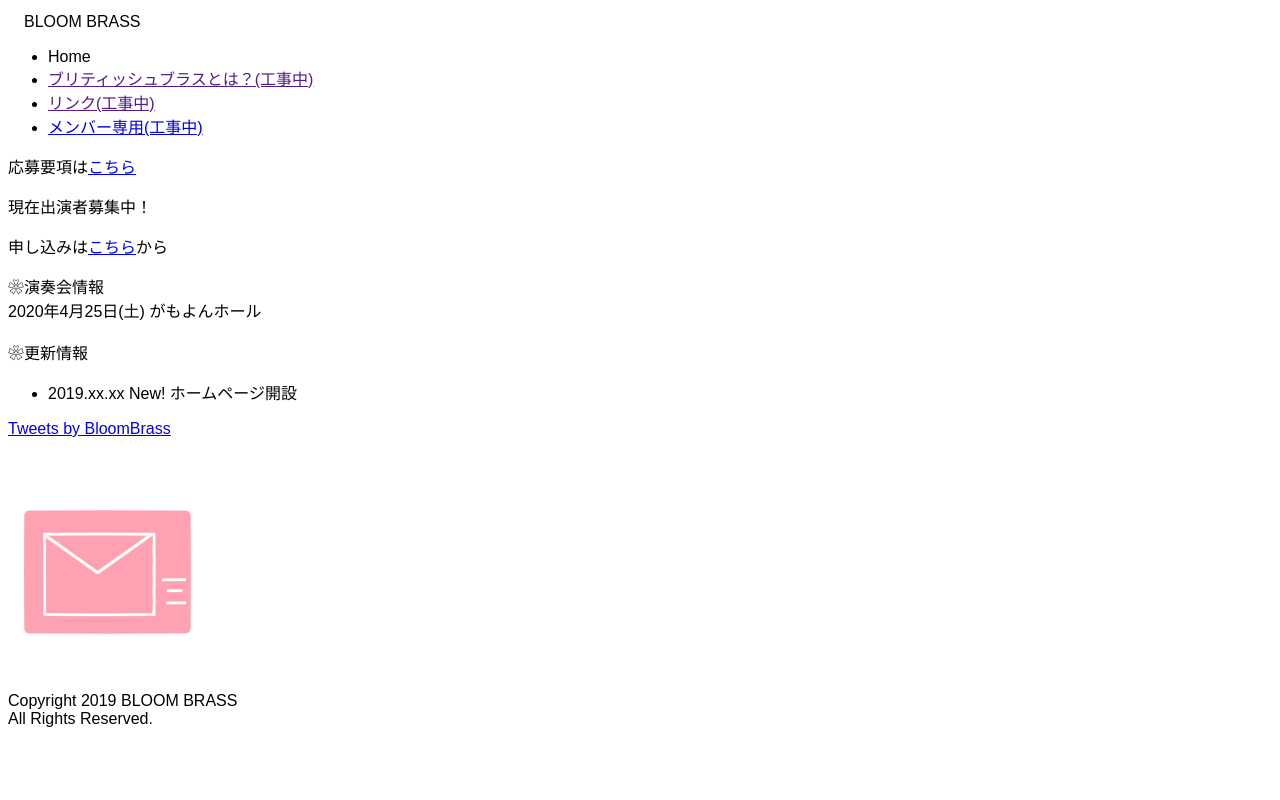
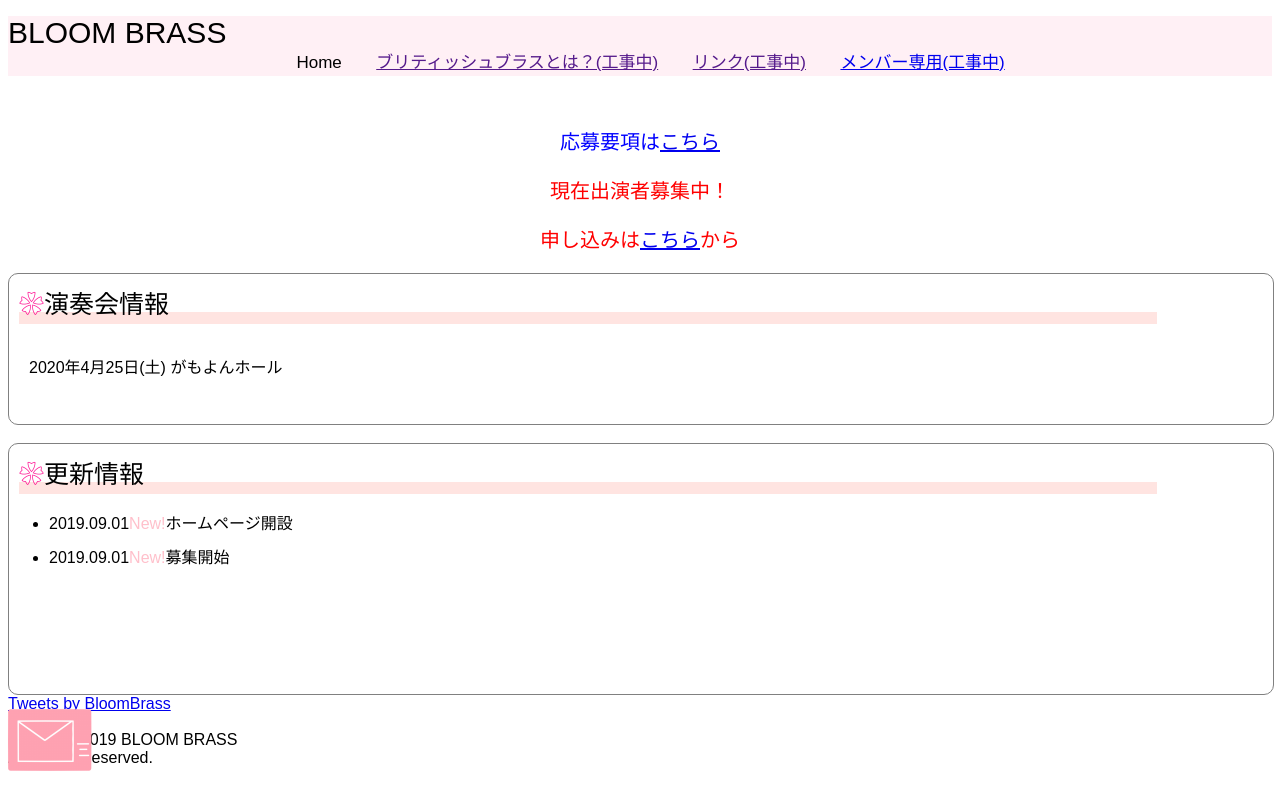
Before and after one commit to bloombrass/main, a plain HTML site: page index.html in a window 1280 px wide. Drawn offline with nearby package versions, Linux system fonts and the light colour scheme.

Commit message:
Add files via upload

```diff
--- a/index.html
+++ b/index.html
@@ -6,13 +6,15 @@
 		<meta name="viewport" content="width=device-width,initial-scale=1.0">
 		<script src="https://code.jquery.com/jquery-3.4.1.min.js"></script>
 		<link rel="stylesheet" href="style.css">
+
+		<link rel="stylesheet" href="style2.css" media="screen and (min-width: 1000px)">
 	</head>
 	<body>
 		<header class='header'>
-			<div id='bbtop'>　BLOOM BRASS</div>
+			<div id='bbtop'>BLOOM BRASS</div>
 				<nav class="global-nav">
 				    <ul class="global-nav__list">
-				      <li class="global-nav__item">Home</a></li>
+				      <li class="global-nav__item">Home</li>
 				      <li class="global-nav__item"><a href="">ブリティッシュブラスとは？(工事中)</a></li>
 				      <li class="global-nav__item"><a href="">リンク(工事中)</a></li>
 				      <li class="global-nav__item"><a href="member.html">メンバー専用(工事中)</a></li>
@@ -44,7 +46,8 @@
 			<div class='topcontent' id='info'>
 				<div class="midasi"><div class='midasi2'><span class='sakura'>❀</span>更新情報</div>
 					<ul>
-						<li>2019.xx.xx  <span class='new'>New!</span>  ホームページ開設</li>
+						<li class='newInfo'>2019.09.01<span class='new'>New!</span>ホームページ開設</li>
+						<li class='newInfo'>2019.09.01<span class='new'>New!</span>募集開始</li>
 					</ul>
 				</div>
 			</div>
--- a/style.css
+++ b/style.css
@@ -158,6 +158,7 @@
 		font-size:25px;
 	}
 
+
 	.content{
 		padding:20px;
 	}
--- /dev/null
+++ b/style2.css
@@ -0,0 +1,97 @@
+@media screen and (min-width: 999px) {
+	.header{
+		background-color: lavenderblush;
+		width:100%;
+		height:60px;
+	}
+	#bbtop{
+		font-size:30px;
+		float:left;
+	}
+	.global-nav__item{
+		display: inline;
+		position:relative;
+		top:32px;
+		bottom:0;
+		left:40px;
+		right:0;
+		padding-left: 30px;
+		font-size:17px;
+	}
+
+	.top{
+		margin-top:50px;
+		font-size:20px;
+	}
+
+
+	.topMessage{
+		text-align: center;
+		color:red;
+	}
+
+	.topMessage2{
+		text-align: center;
+		color:blue;
+	}
+
+	.topcontent{
+		border: 1px solid grey;
+		border-radius:10px;
+		width:100%;
+	}
+
+	#aboutConcert{
+		height: 150px;
+	}
+
+	#info{
+		height:250px;
+	}
+
+
+	.sakura{
+		color:deeppink;
+	}
+
+	.midasi{
+
+	}
+
+	.midasi2{
+		margin:10px;
+		width:90%;
+		height:40px;
+		background: linear-gradient(transparent 70%, mistyrose 70%);
+		font-size:25px;
+	}
+
+
+	.content{
+		padding:20px;
+	}
+
+	.new{
+		color:pink;
+	}
+
+	.maillink{
+		position: fixed;
+		bottom:-10px;
+		left:0px;
+	}
+	.maillink a{
+
+		text-decoration: none;
+	}
+
+	.mailimg{
+		width:50%;
+		height: 50%;
+	}
+
+	.newInfo{
+		padding-bottom:10px;
+	}
+
+}
```
